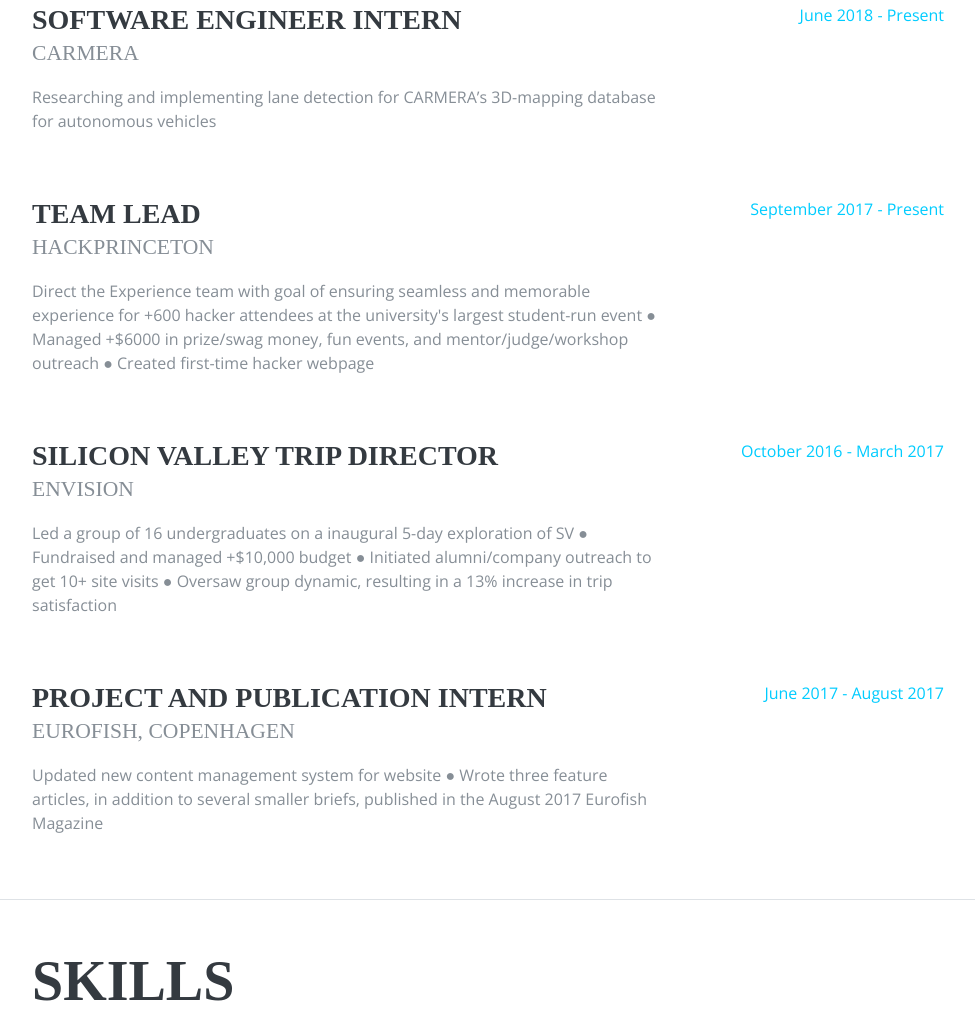
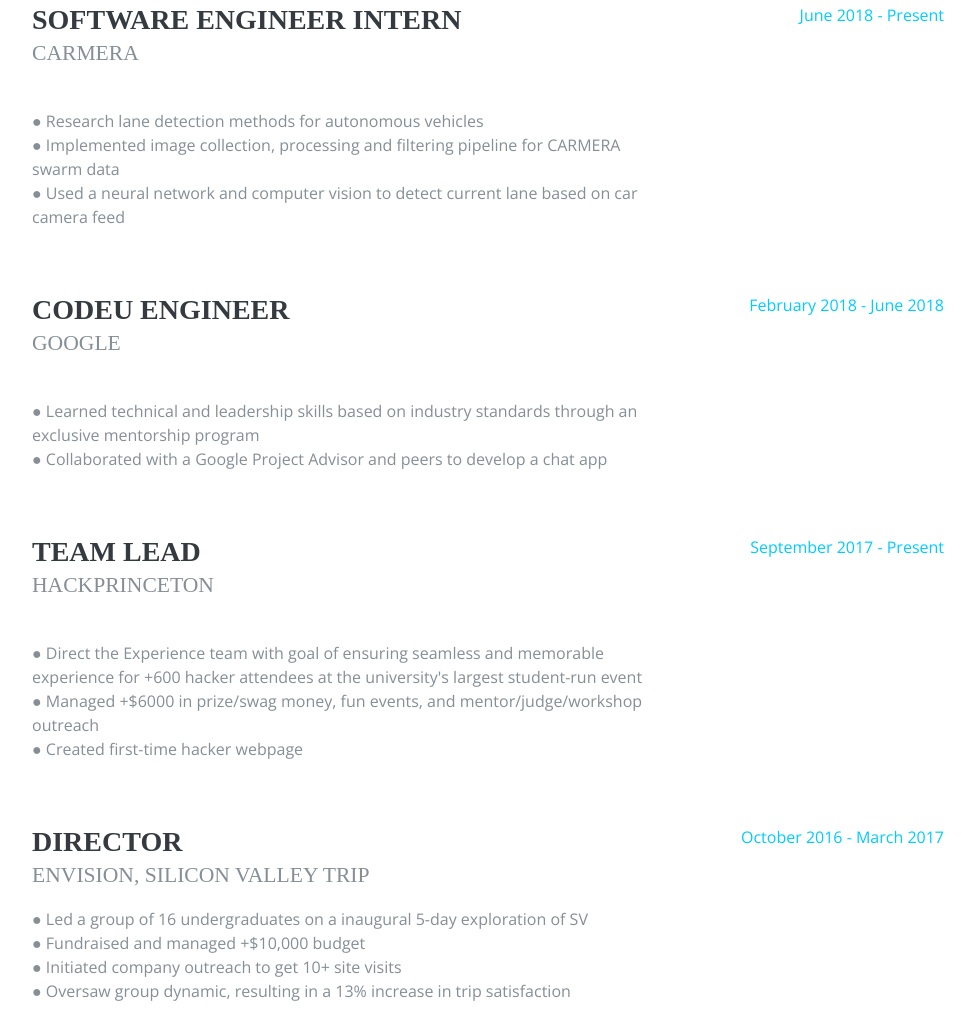
Before and after one commit to jess2422/jess2422.github.io, a plain HTML site: page index.html in a window 1280 px wide. Shown: the part 2560-3582 px from the top of the page, without its empty margins (288-1263 px from the left). Drawn offline with nearby package versions, Linux system fonts and the light colour scheme; a script that the page names is missing; a web font is replaced by a local one.

Commit message:
bullet points

```diff
--- a/index.html
+++ b/index.html
@@ -57,7 +57,7 @@
           <li class="nav-item">
             <a class="nav-link js-scroll-trigger" href="#skills">Skills</a>
           </li>
-          <div align="center"><a class="link-button" href="https://www.byjessicaho.wordpress.com" target="_blank" rel="nofollow noopener"><strong>Personal Blog</strong></a></div>
+          <div align="center"><a class="link-button" href="http://www.byjessicaho.wordpress.com" target="_blank" rel="nofollow noopener"><strong>Personal Blog</strong></a></div>
         </ul>
       </div>
     </nav>
@@ -73,7 +73,7 @@
           <!--p class="mb-5">Engineer. Writer. Musician. Traveler. Explorer of new, disruptive, and inter-disciplinary spaces.</p> -->
           <ul class="list-inline list-social-icons mb-0">
             <li class="list-inline-item">
-              <a href="https://byjessicaho.wordpress.com" target="_blank">
+              <a href="http://byjessicaho.wordpress.com" target="_blank">
                 <span class="fa-stack fa-lg">
                   <i class="fa fa-circle fa-stack-2x"></i>
                   <i class="fa fa-wordpress fa-stack-1x fa-inverse"></i>
@@ -81,7 +81,7 @@
               </a>
             </li>
             <li class="list-inline-item">
-              <a href="https://github.com/jess2422" target="_blank">
+              <a href="http://github.com/jess2422" target="_blank">
                 <span class="fa-stack fa-lg">
                   <i class="fa fa-circle fa-stack-2x"></i>
                   <i class="fa fa-github fa-stack-1x fa-inverse"></i>
@@ -177,7 +177,7 @@
             <div class="resume-content mr-auto">
               <h3 class="mb-0">Software Engineer Intern</h3>
               <div class="subheading mb-3">CARMERA</div>
-              <p>Researching and implementing lane detection for CARMERA’s 3D-mapping database for autonomous vehicles</p>
+              <p><br> ● Research lane detection methods for autonomous vehicles<br> ● Implemented image collection, processing and filtering pipeline for CARMERA swarm data <br> ● Used a neural network and computer vision to detect current lane based on car camera feed</p>
             </div>
             <div class="resume-date text-md-right">
               <span class="text-primary">June 2018 - Present</span>
@@ -186,9 +186,20 @@
 
           <div class="resume-item d-flex flex-column flex-md-row mb-5">
             <div class="resume-content mr-auto">
+              <h3 class="mb-0">CodeU Engineer</h3>
+              <div class="subheading mb-3">Google</div>
+              <p><br> ● Learned technical and leadership skills based on industry standards through an exclusive mentorship program <br> ● Collaborated with a Google Project Advisor and peers to develop a chat app </p>
+            </div>
+            <div class="resume-date text-md-right">
+              <span class="text-primary">February 2018 - June 2018</span>
+            </div>
+          </div>
+
+          <div class="resume-item d-flex flex-column flex-md-row mb-5">
+            <div class="resume-content mr-auto">
               <h3 class="mb-0">Team Lead</h3>
               <div class="subheading mb-3">HackPrinceton</div>
-              <p>Direct the Experience team with goal of ensuring seamless and memorable experience for +600 hacker attendees at the university's largest student-run event ● Managed +$6000 in prize/swag money, fun events, and mentor/judge/workshop outreach ● Created first-time hacker webpage</p>
+              <p><br> ● Direct the Experience team with goal of ensuring seamless and memorable experience for +600 hacker attendees at the university's largest student-run event <br> ● Managed +$6000 in prize/swag money, fun events, and mentor/judge/workshop outreach<br> ● Created first-time hacker webpage</p>
             </div>
             <div class="resume-date text-md-right">
               <span class="text-primary">September 2017 - Present</span>
@@ -197,9 +208,9 @@
 
           <div class="resume-item d-flex flex-column flex-md-row mb-5">
             <div class="resume-content mr-auto">
-              <h3 class="mb-0">Silicon Valley Trip Director</h3>
-              <div class="subheading mb-3">Envision</div>
-              <p>Led a group of 16 undergraduates on a inaugural 5-day exploration of SV ● Fundraised and managed +$10,000 budget ● Initiated alumni/company outreach to get 10+ site visits ● Oversaw group dynamic, resulting in a 13% increase in trip satisfaction </p>
+              <h3 class="mb-0">Director</h3>
+              <div class="subheading mb-3">Envision, Silicon Valley Trip</div>
+              <p>● Led a group of 16 undergraduates on a inaugural 5-day exploration of SV<br> ● Fundraised and managed +$10,000 budget<br> ● Initiated company outreach to get 10+ site visits <br>● Oversaw group dynamic, resulting in a 13% increase in trip satisfaction </p>
             </div>
             <div class="resume-date text-md-right">
               <span class="text-primary">October 2016 - March 2017</span>
@@ -210,7 +221,7 @@
             <div class="resume-content mr-auto">
               <h3 class="mb-0">Project and Publication Intern</h3>
               <div class="subheading mb-3">Eurofish, Copenhagen</div>
-              <p>Updated new content management system for website ● Wrote three feature articles, in addition to several smaller briefs, published in the August 2017 Eurofish Magazine </p>
+              <p><br>● Updated new CMS for Eurofish website, an international fish trade company based in Copenhagen <br>● Wrote three feature articles, in addition to several smaller briefs, published in the August 2017 Eurofish Magazine </p>
             </div>
             <div class="resume-date text-md-right">
               <span class="text-primary">June 2017 - August 2017</span>
```
